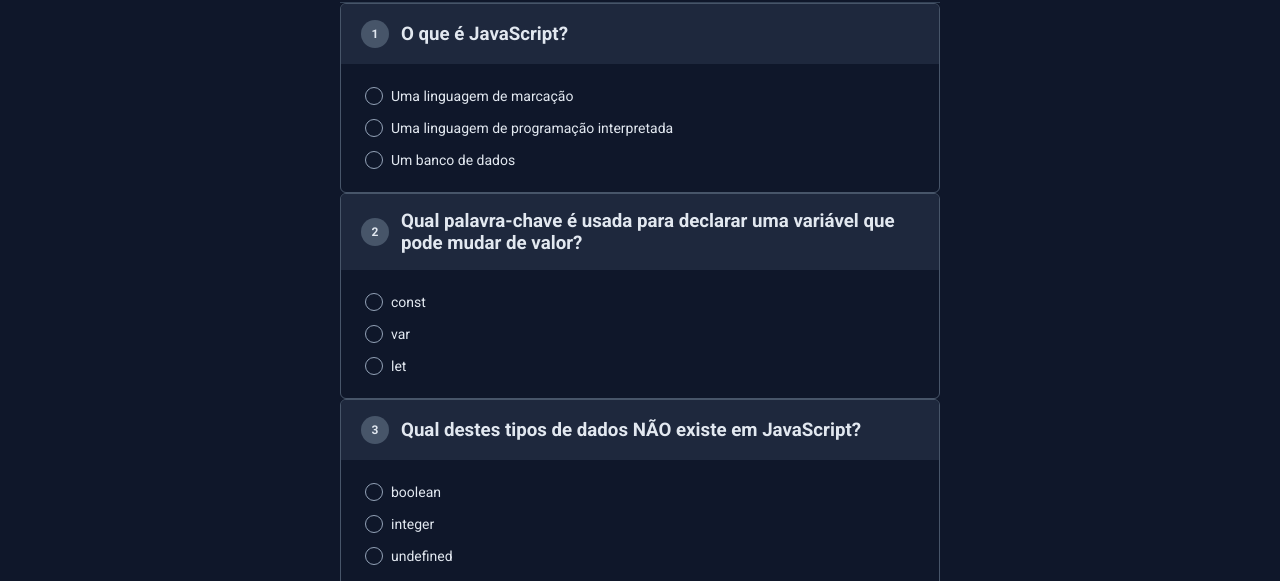
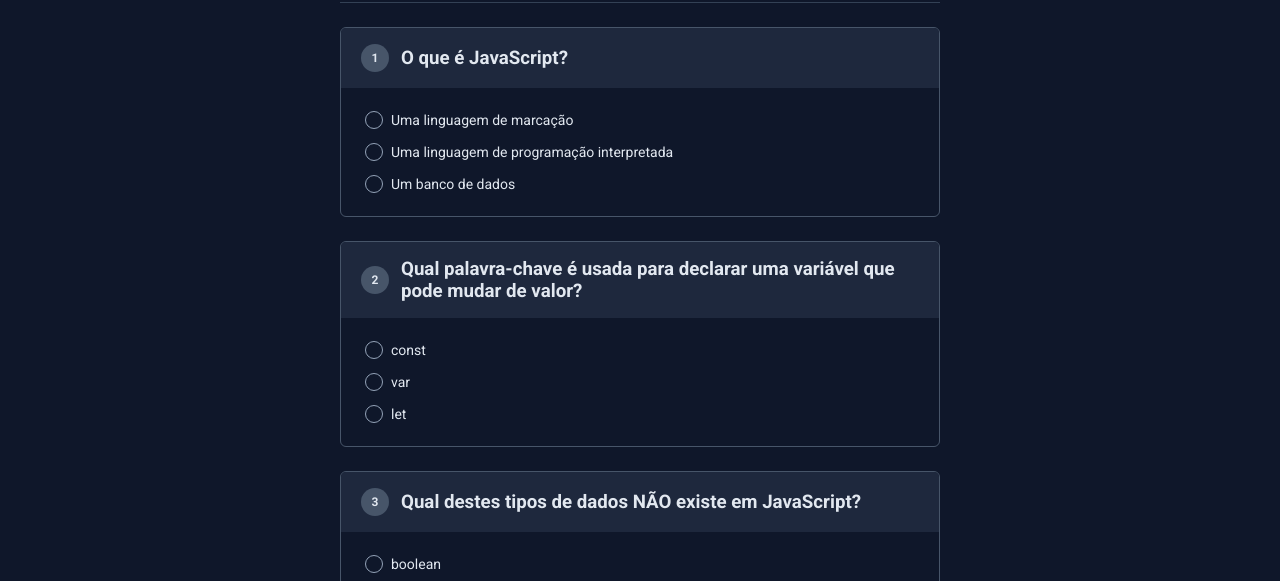
Before and after one commit to Luan-Eduardo/CURSO_HTML_CSS_JS, a plain HTML site: page index.html in a window 1280 px wide. Shown: the part 141-722 px from the top of the page. Drawn offline with Linux system fonts and the light colour scheme.

Commit message:
AJUSTE DE MARGEM DAS PERGUNTAS

```diff
--- a/style.css
+++ b/style.css
@@ -40,7 +40,7 @@ header h1{
 }
 
 .quiz-item{
-  margin-top : 24;
+  margin-top : 24px;
   border: 1px solid #475569;
   border-radius: 6px;
 
```
